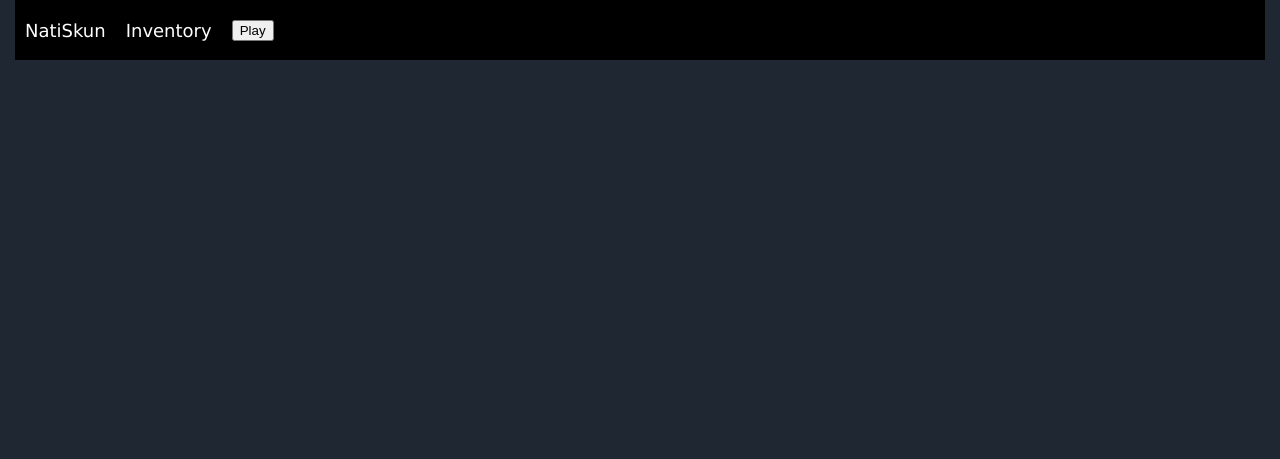
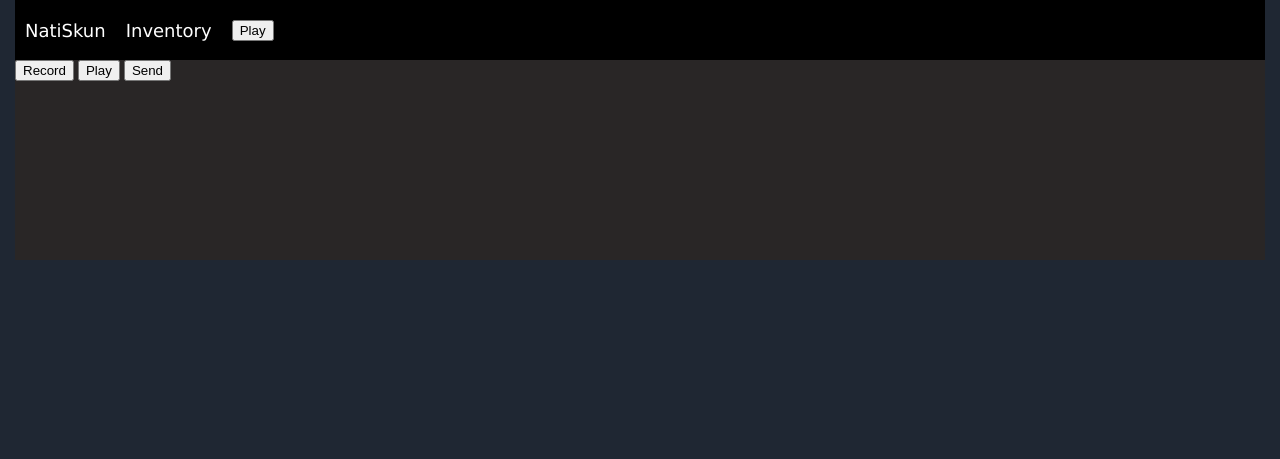
Before and after one commit to Sedimat/Natiskun, a Django app: page /inventory in a window 1280 px wide. Shown: the top 459 px of the page. Run offline with Django 5.2, Linux system fonts and the light colour scheme.

Commit message:
19.02.24

```diff
--- a/Natiskun/urls.py
+++ b/Natiskun/urls.py
@@ -28,6 +28,7 @@ urlpatterns = [
     path("dell_group_user/<int:id>", views.dell_group_user, name="dell_group_user"),
     path("dell_contact_user/<int:id>/<str:name>", views.dell_contact_user, name="dell_contact_user"),
     path("change_avatar/<int:id>/<int:id1>", views.change_avatar, name="change_avatar"),
+    path("load_sound", views.load_sound, name="load_sound"),
 
 
 
--- a/Natiskun/views.py
+++ b/Natiskun/views.py
@@ -554,3 +554,13 @@ def inventory(request):
     context = {}
 
     return render(request, 'Natiskun/inventory.html', context=context)
+
+
+def load_sound(request):
+    if request.method == 'POST' and request.FILES['audio_blob']:
+        audio_blob = request.FILES['audio_blob']
+        print(audio_blob)
+        # Обробка та збереження файлу, конвертація у mp3, якщо потрібно
+        return JsonResponse({'message': 'Файл успішно завантажено'})
+    else:
+        return JsonResponse({'message': 'Не завантажився'})
--- a/static/Natiskun/css/style_inv.css
+++ b/static/Natiskun/css/style_inv.css
@@ -38,3 +38,12 @@ header {
     color: white;
 
 }
+
+.content {
+    display: flex;
+    height: 200px;
+    background-color: #292626;
+    margin: auto;
+    width: 1250px;
+
+}
--- a/static/Natiskun/js/script_inv.js
+++ b/static/Natiskun/js/script_inv.js
@@ -34,3 +34,95 @@ function play(){
     element.style.left = 1000 + 'px'; // Переміщення на вказану позицію
 
 }
+
+
+var mediaRecorder; // Глобальна змінна для об'єкта MediaRecorder
+var chunks = []; // Масив для зберігання аудіоданих
+
+function record() {
+    navigator.mediaDevices.getUserMedia({ audio: true })
+        .then(function(stream) {
+            // Створити новий MediaRecorder об'єкт для запису аудіо
+            mediaRecorder = new MediaRecorder(stream);
+
+            // Додати обробник події для отримання аудіоданих
+            mediaRecorder.ondataavailable = function(e) {
+                chunks.push(e.data);
+            };
+
+            // Почати запис аудіо
+            mediaRecorder.start();
+        })
+        .catch(function(err) {
+            console.error('Помилка отримання доступу до мікрофону:', err);
+        });
+}
+
+function stop() {
+    // Перевірка, чи об'єкт MediaRecorder існує
+    if (mediaRecorder && mediaRecorder.state !== 'inactive') {
+        // Зупинити запис аудіо
+        mediaRecorder.stop();
+
+        // Додати обробник події для завершення запису
+        mediaRecorder.onstop = function() {
+            // Створити Blob з аудіоданих
+            var blob = new Blob(chunks, { type: 'audio/wav' });
+
+            // Очистити масив chunks
+//            chunks = [];
+//
+//            // Зберегти запис аудіо як файл
+//            var url = URL.createObjectURL(blob);
+//            var a = document.createElement('a');
+//            a.href = url;
+//            a.download = 'audio.wav';
+//            document.body.appendChild(a);
+//            a.click();
+//            window.URL.revokeObjectURL(url);
+        };
+    }
+}
+
+function play_r() {
+    console.log(chunks)
+    if (chunks.length === 0) {
+        console.error('Немає записаного звуку для відтворення');
+        return;
+    }
+
+    // Збираємо всі частини записаного звуку у Blob
+    var audioBlob = new Blob(chunks, { type: 'audio/wav' });
+
+    // Створюємо URL для відтворення аудіо
+    var audioUrl = URL.createObjectURL(audioBlob);
+
+    // Створюємо аудіоелемент та відтворюємо звук
+    var audioElement = new Audio(audioUrl);
+    console.log(audioElement)
+    audioElement.play();
+}
+
+function send(){
+    var blob = new Blob(chunks, { type: 'audio/mp3' });
+
+    var csrftoken = document.querySelector('input[name="csrfmiddlewaretoken"]').value;
+
+    // Створення об'єкту FormData для відправки даних на сервер
+    var formData = new FormData();
+    formData.append('csrfmiddlewaretoken', csrftoken); // Додавання токена CSRF
+    formData.append('audio_blob', blob, 'audio.mp3'); // Додавання аудіофайлу
+
+    // Відправка запиту POST на сервер
+    fetch('/load_sound', {
+        method: 'POST',
+        body: formData,
+    })
+    .then(response => response.json())
+      .then(data => {
+        // Тут ви можете отримати ваше повідомлення з JSON-відповіді
+        console.log(data.message);
+    })
+
+
+}
--- a/templates/Natiskun/inventory.html
+++ b/templates/Natiskun/inventory.html
@@ -26,6 +26,14 @@
     </header>
 
     <div class="content">
+        <div>
+            {% csrf_token %}
+            <button onmousedown="record()" onmouseup="stop()">Record</button>
+            <button onclick="play_r()">Play</button>
+            <button onclick="send()">Send</button>
+
+        </div>
+
 
 
     </div>
```
Also changed, not shown: db.sqlite3.
